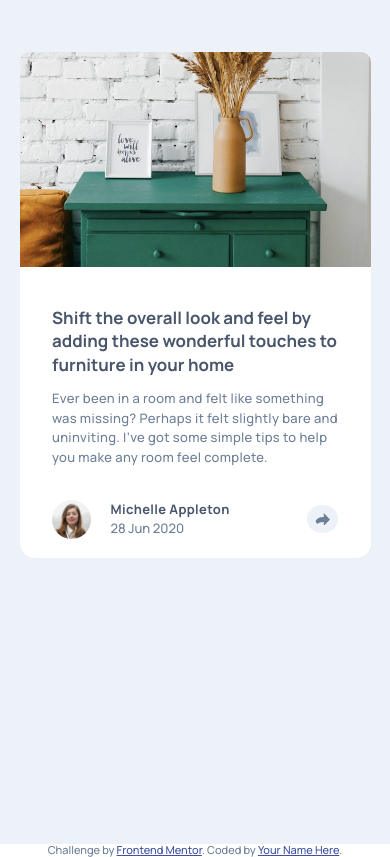
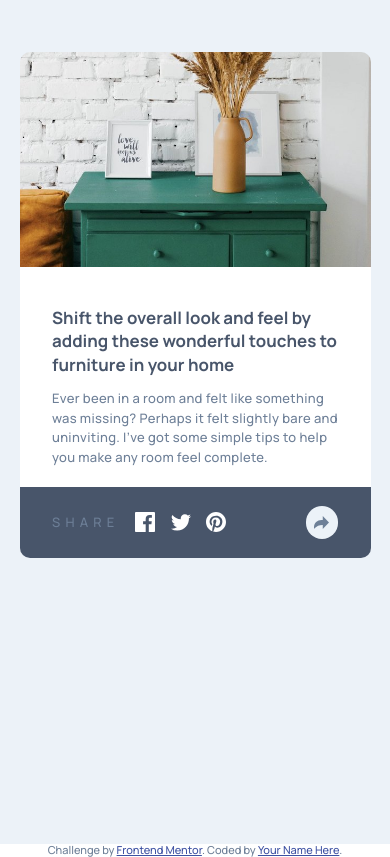
Before and after one commit to samuelpletain/FEM-article-preview-component, a website built with Vite: page index.html in a window 390 px wide. Built offline with nearby package versions, Linux system fonts and the light colour scheme.

Commit message:
Mobile view completed

```diff
--- a/index.html
+++ b/index.html
@@ -26,13 +26,16 @@
       <div class="card__article article">
         <h1 class="article__title">Shift the overall look and feel by adding these wonderful touches to furniture in your home</h1>
         <p class="article__content">Ever been in a room and felt like something was missing? Perhaps it felt slightly bare and uninviting. I’ve got some simple tips to help you make any room feel complete.</p>
-        <div class="article__footer footer">
+      </div>
+      <div class="card__footer footer">
           <div class="footer__author author">
             <img src="./images/avatar-michelle.jpg" alt="Michelle Appleton's avatar" class="author__avatar">
             <p class="author__name">Michelle Appleton</p>
             <p class="author_date">28 Jun 2020</p>
           </div>
-          <img src="./images/icon-share.svg" class="footer__button_icon button_icon button_icon--light">
+          <div class="footer__button button">
+            <img src="./images/icon-share.svg" class="button__icon">
+          </div>
           <div class="footer__socials socials">
             <p class="socials__share">Share</p>
             <img src="./images/icon-facebook.svg" alt="Facebook icon" class="socials__icon">
@@ -40,16 +43,8 @@
             <img src="./images/icon-pinterest.svg" alt="Pinterest Icon" class="socials__icon">
           </div>
         </div>
-      </div>
     </div>
   </main>
-
-
-
-
-
-
-
   <div class="attribution">
     Challenge by <a href="https://www.frontendmentor.io?ref=challenge" target="_blank">Frontend Mentor</a>.
     Coded by <a href="#">Your Name Here</a>.
--- a/scss/style.scss
+++ b/scss/style.scss
@@ -172,25 +172,24 @@ html {
     font-size: 1rem;
     line-height: 1.5rem;
     letter-spacing: .025rem;
-    margin-bottom: 1.5rem;
   }
 }
 
 .footer {
-  padding: 1rem 0 0;
+  padding: 1rem 2.5rem 1.5rem;
   position: relative;
 
-  &__socials {
-    display: none;
+  &__button {
+    position: absolute;
+    margin: auto 0;
+    right: 2.5rem;
+    bottom: 0;
+    top: 0;
+    z-index: 2;
   }
 
-  &__button_icon {
-    position: absolute;
-    right: 0;
-    top: calc(50% - .6rem);
-    padding: .6rem;
-    background-color: $neutral-100;
-    border-radius: 50%;
+  &__socials {
+    //display: none;
   }
 }
 
@@ -224,3 +223,40 @@ html {
     display: inline;
   }
 }
+
+.socials {
+  background-color: $neutral-900;
+  position: absolute;
+  width: 100%;
+  top: 0;
+  left: 0;
+  height: 100%;
+  border-bottom-left-radius: 10px;
+  border-bottom-right-radius: 10px;
+  padding: 2rem 2.5rem;
+  display: flex;
+  gap: 1.2rem;
+  align-items: center;
+
+  &__share {
+    text-transform: uppercase;
+    letter-spacing: .4rem;
+  }
+}
+
+.button {
+  display: flex;
+  align-items: center;
+  justify-content: center;
+  width: 2.5rem;
+  height: 2.5rem;
+  border-radius: 50%;
+  background-color: $neutral-100;
+
+  &--light {
+    background-color: $neutral-700;
+    & >.button__icon {
+      filter: brightness(0) invert(1);
+    }
+  }
+}
```
